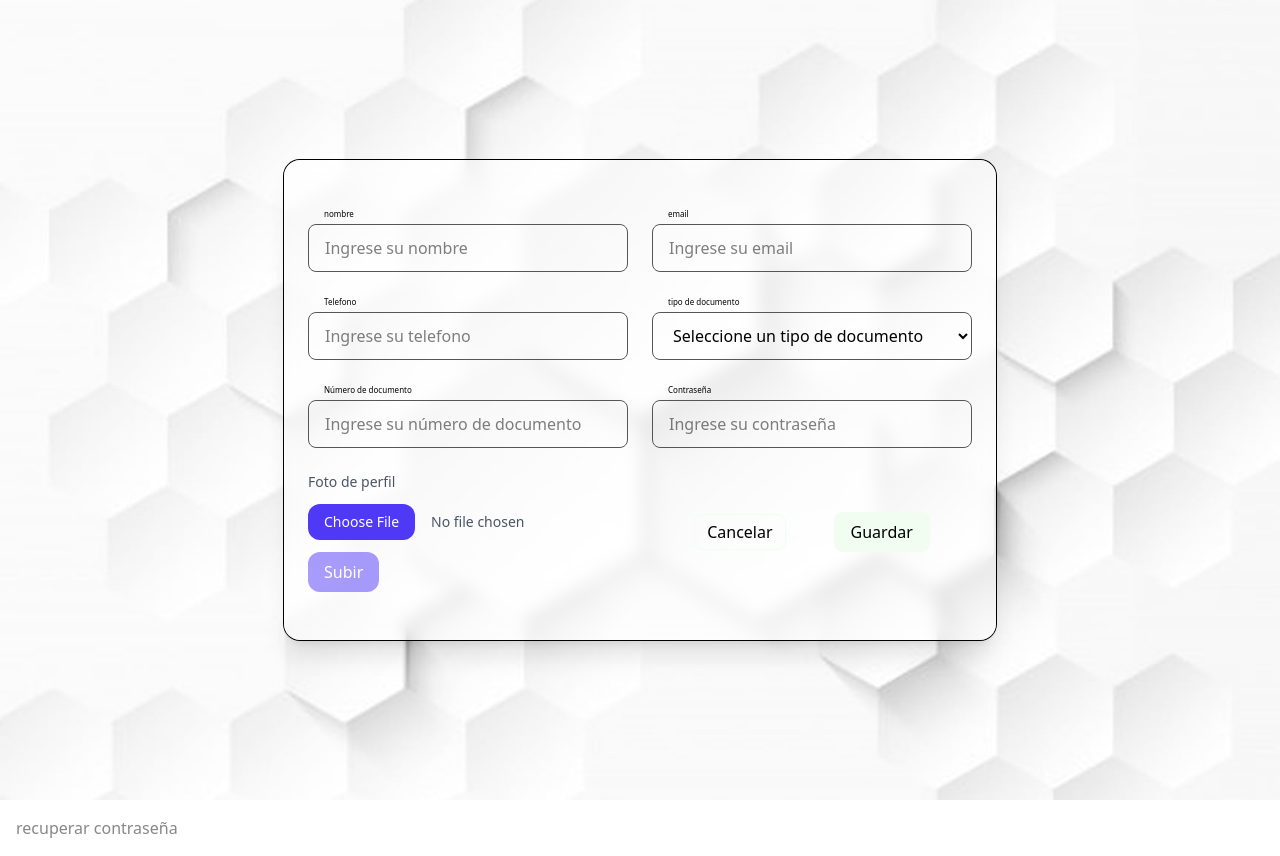
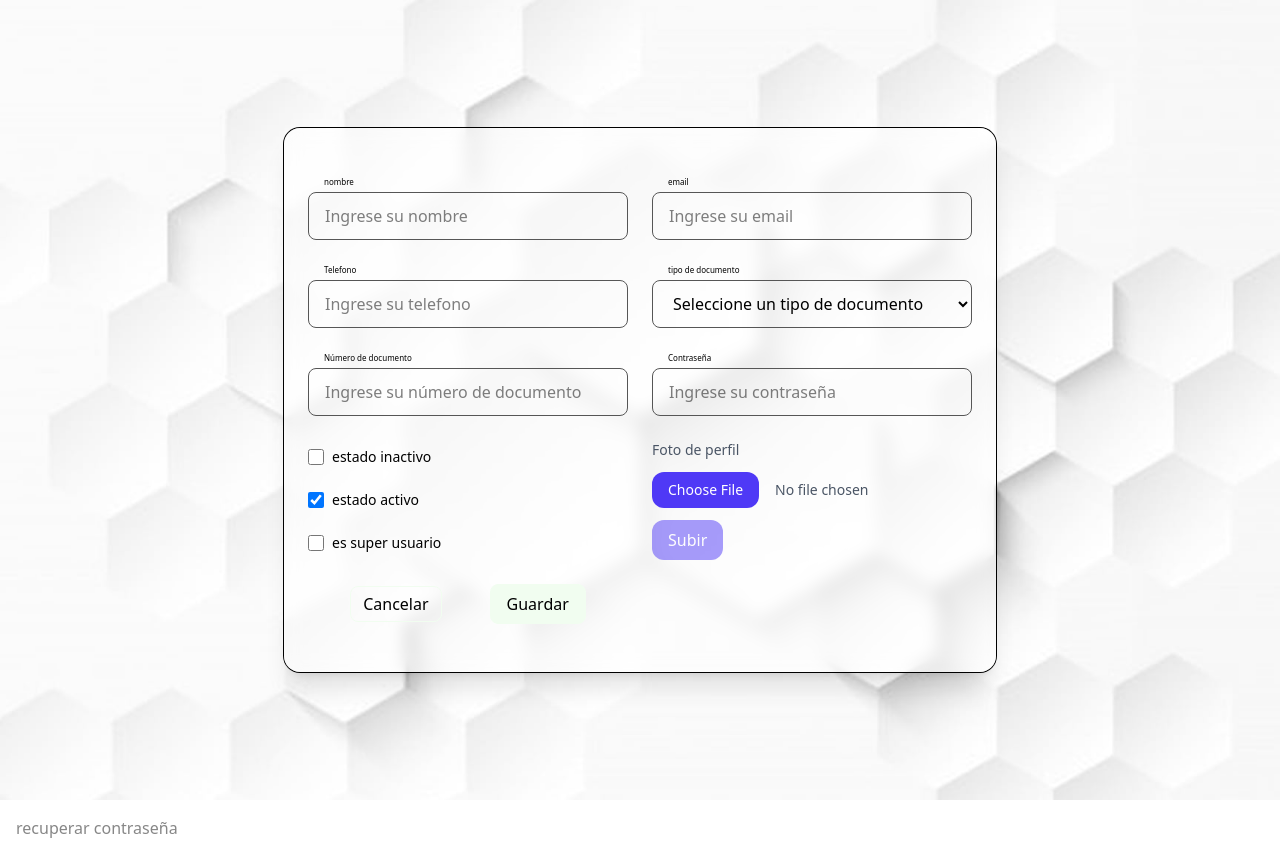
Before and after one commit to Fede01-code/actividades-react, a React (Vite) app: page /forgot-password in a window 1280 px wide. Built offline with nearby package versions, Linux system fonts and the light colour scheme.

Commit message:
feat: creacion del coponente checkbox

```diff
--- a/src/features/users/components/UserForm.jsx
+++ b/src/features/users/components/UserForm.jsx
@@ -1,4 +1,4 @@
-import { Input, Button, Select } from "@/shared/components";
+import { Input, Button, Select, Checkbox } from "@/shared/components";
 import { AvatarUploader } from "@/shared/components";
 import { useEffect, useState } from "react";
 import { getDocumentTypes } from "../services/selectService";
@@ -15,12 +15,17 @@ export default function UserForm(){
         password: "",
         avatarUrl: null,
 
+        // Flags Booleanos
+        isStaff: false,
+        isActive: true,
+        isSuperuser: false,
+
     });
     // Función que se ejecuta cada vez que cambia el valor de un input del formulario
     const handleChange = (e) => {
         // Se obtiene el nombre del campo (name) y su valor actual (value)
         // desde el elemento que disparó el evento
-        const { name, value } = e.target;
+        const { name, value, type, checked } = e.target;
         // Se actualiza el estado del formulario
         // prev representa el estado anterior del formulario
         setFormData((prev) => ({
@@ -28,7 +33,7 @@ export default function UserForm(){
             ...prev,
             // Se actualiza únicamente el campo que cambió
             // [name] permite usar el nombre del input como clave dinámica
-            [name]: value,
+            [name]: type === "checkbox" ? checked : value,
         }));
     };
 
@@ -138,6 +143,29 @@ export default function UserForm(){
             onChange={handleChange}
             error={error.password}
           ></Input>
+          <div className="grid gap-2">
+            <Checkbox
+              id="isStaff"
+              name="isStaff"
+              label="estado inactivo"
+              checked={formData.isStaff}
+              onChange={handleChange}
+            />
+            <Checkbox
+              id="isActive"
+              name="isActive"
+              label="estado activo"
+              checked={formData.isActive}
+              onChange={handleChange}
+            />
+            <Checkbox
+              id="isSuperuser"
+              name="isSuperuser"
+              label="es super usuario"
+              checked={formData.isSuperuser}
+              onChange={handleChange}
+            />
+          </div>
 
           <AvatarUploader
             onUpload={(url) =>
--- /dev/null
+++ b/src/shared/components/Checkbox.jsx
@@ -0,0 +1,36 @@
+// Componente reutilizable de tipo Checkbox controlado
+export default function Checkbox({
+  id,            // Identificador único del input (necesario para accesibilidad)
+  name,          // Nombre del campo (útil para formularios)
+  label,         // Texto visible asociado al checkbox
+  checked = false, // Estado controlado del checkbox (true/false)
+  onChange,      // Función que maneja el cambio de estado
+  disabled = false, // Indica si el checkbox está deshabilitado
+  className = "",   // Clases adicionales para personalización
+}) {
+  return (
+    // Label envolvente para mejorar la accesibilidad y permitir clic en todo el bloque
+    <label
+      htmlFor={id} // Vincula el label con el input mediante el id
+      className={`
+        flex items-center gap-2 text-sm cursor-pointer
+        ${disabled ? "opacity-50 cursor-not-allowed" : ""}
+        ${className}
+      `}
+    >
+      {/* Input checkbox controlado */}
+      <input
+        id={id}             // Debe coincidir con htmlFor del label
+        name={name}         // Nombre del campo
+        type="checkbox"     // Tipo de input
+        checked={checked}   // Valor controlado desde el estado externo
+        disabled={disabled} // Deshabilita la interacción si es true
+        onChange={onChange} // Evento de cambio
+        className="accent-primary w-4 h-4" // Estilos (Tailwind)
+      />
+
+      {/* Texto del checkbox */}
+      <span>{label}</span>
+    </label>
+  );
+}
--- a/src/shared/components/index.js
+++ b/src/shared/components/index.js
@@ -5,3 +5,4 @@ export {default as Button} from "./Button"
 export {default as Input} from "./Input"
 export {default as AvatarUploader} from "./AvatarUploader"
 export {default as Select} from "./Select"
+export {default as Checkbox} from "./Checkbox"
```
